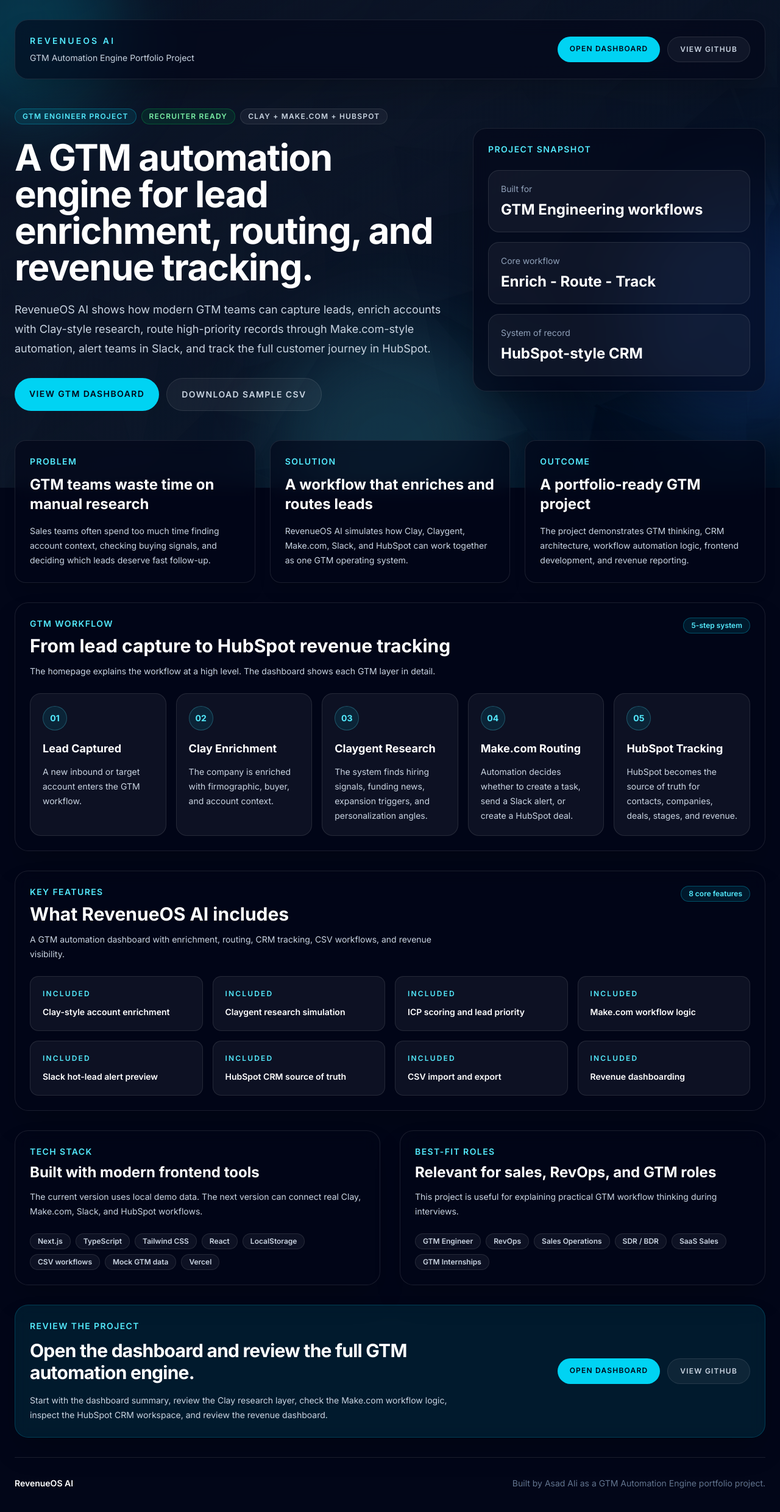
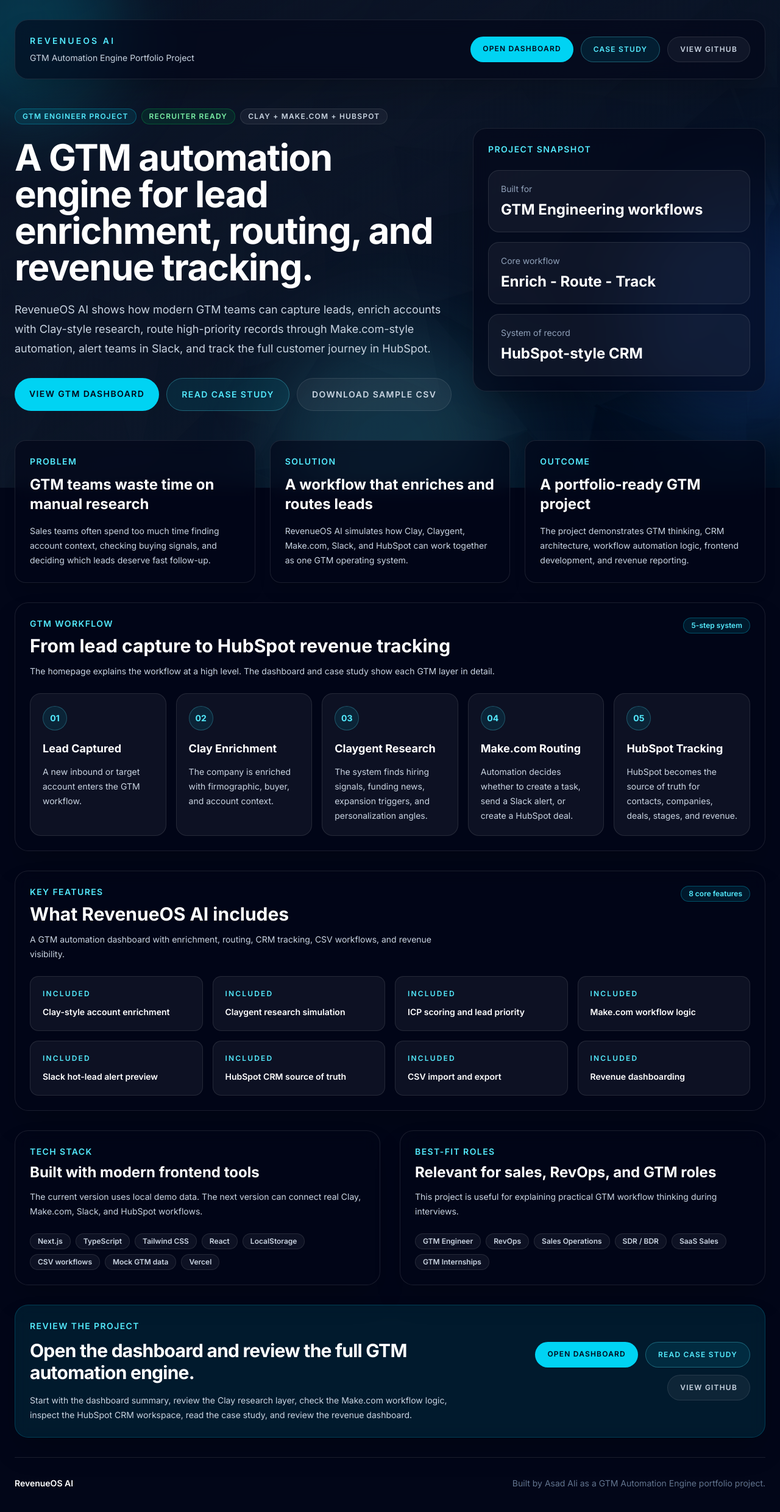
Before and after one commit to Asad97531/revenueos-ai, a Next.js app: page / in a window 1280 px wide. Shown: the top 2480 px of the page at 61% size. Built offline with nearby package versions, Linux system fonts and the light colour scheme.

Commit message:
Add case study links to homepage

```diff
--- a/app/page.tsx
+++ b/app/page.tsx
@@ -109,6 +109,13 @@
             </a>
 
             <a
+              href="/case-study"
+              className="rounded-full border border-cyan-300/30 bg-cyan-400/10 px-5 py-3 text-xs font-semibold uppercase tracking-widest text-cyan-300 transition hover:bg-cyan-400/15"
+            >
+              Case Study
+            </a>
+
+            <a
               href="https://github.com/Asad97531/revenueos-ai"
               target="_blank"
               rel="noreferrer"
@@ -153,6 +160,13 @@
                 className="rounded-full bg-cyan-400 px-6 py-4 text-sm font-semibold uppercase tracking-widest text-slate-950 transition hover:bg-cyan-300"
               >
                 View GTM Dashboard
+              </a>
+
+              <a
+                href="/case-study"
+                className="rounded-full border border-cyan-300/30 bg-cyan-400/10 px-6 py-4 text-sm font-semibold uppercase tracking-widest text-cyan-300 transition hover:bg-cyan-400/15"
+              >
+                Read Case Study
               </a>
 
               <a
@@ -256,7 +270,7 @@
 
               <p className="mt-3 max-w-3xl text-sm leading-6 text-slate-300">
                 The homepage explains the workflow at a high level. The
-                dashboard shows each GTM layer in detail.
+                dashboard and case study show each GTM layer in detail.
               </p>
             </div>
 
@@ -395,7 +409,8 @@
               <p className="mt-4 max-w-3xl text-sm leading-6 text-slate-300">
                 Start with the dashboard summary, review the Clay research
                 layer, check the Make.com workflow logic, inspect the HubSpot
-                CRM workspace, and review the revenue dashboard.
+                CRM workspace, read the case study, and review the revenue
+                dashboard.
               </p>
             </div>
 
@@ -405,6 +420,13 @@
                 className="rounded-full bg-cyan-400 px-5 py-3 text-xs font-semibold uppercase tracking-widest text-slate-950 transition hover:bg-cyan-300"
               >
                 Open Dashboard
+              </a>
+
+              <a
+                href="/case-study"
+                className="rounded-full border border-cyan-300/30 bg-cyan-400/10 px-5 py-3 text-xs font-semibold uppercase tracking-widest text-cyan-300 transition hover:bg-cyan-400/15"
+              >
+                Read Case Study
               </a>
 
               <a
```
